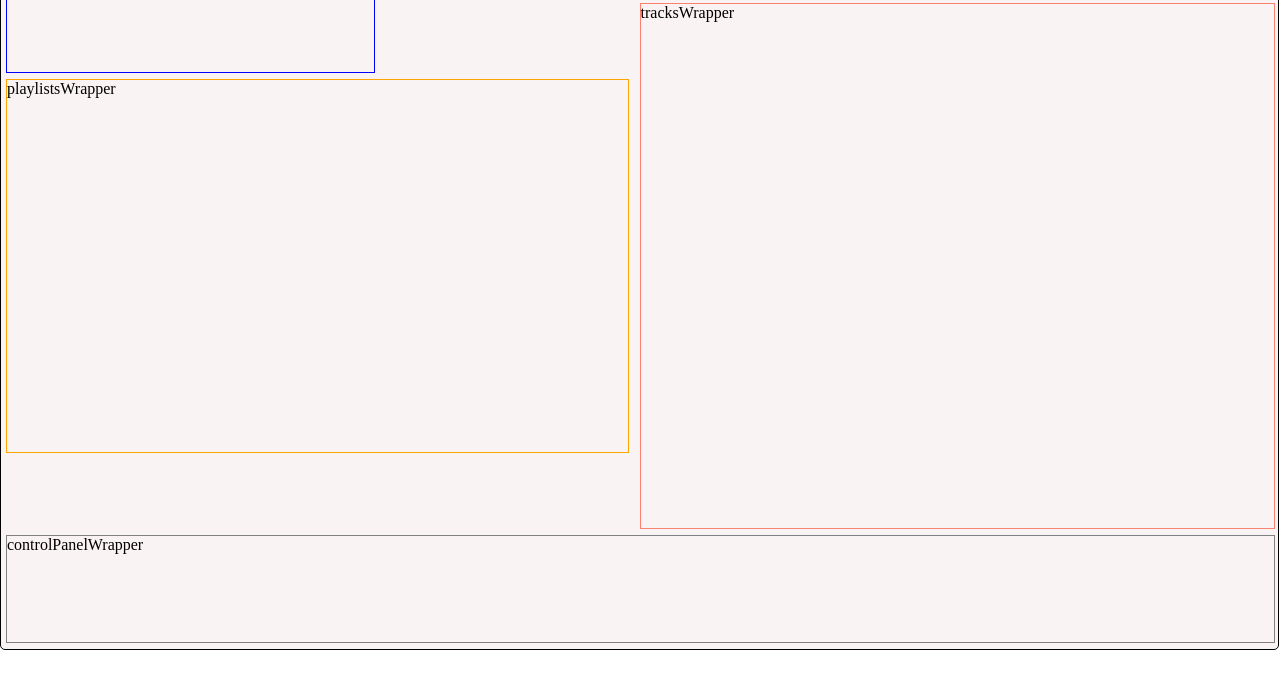
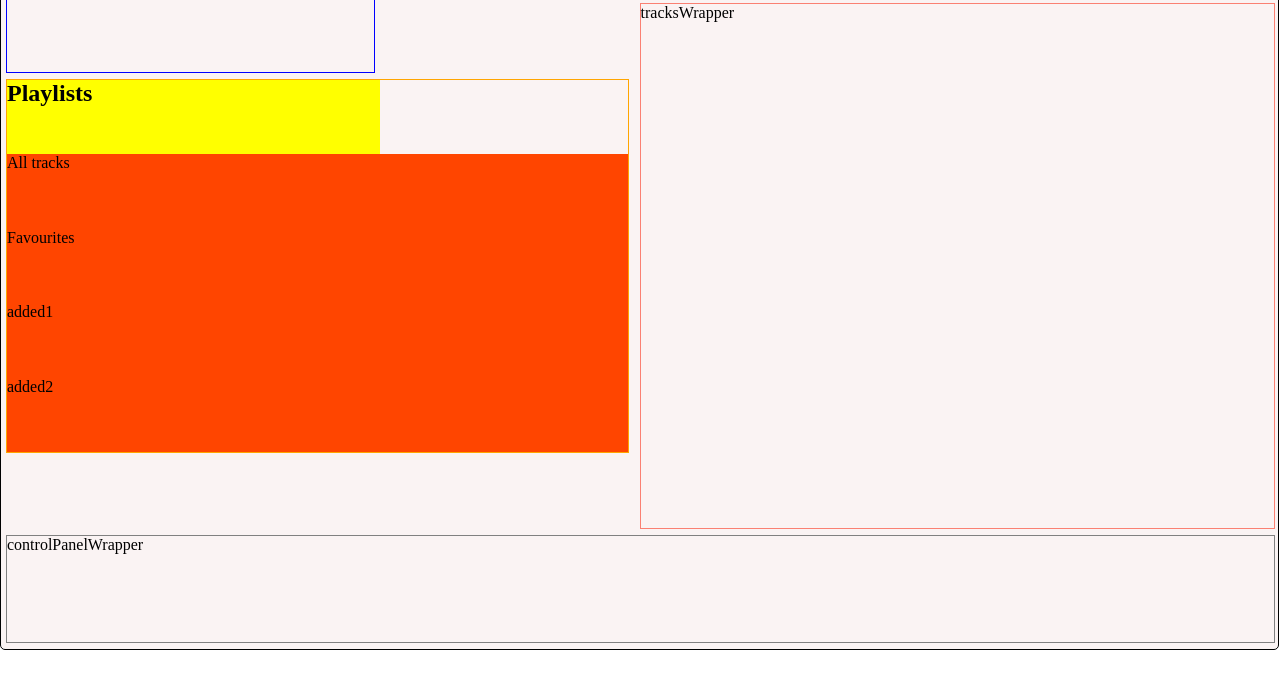
Before and after one commit to martinsmitnya/FoxPlayer, a website: page public/index.html in a window 1280 px wide. Shown: the part 112-800 px from the top of the page. Drawn offline with Linux system fonts and the light colour scheme.

Commit message:
playlistWrapper styled

```diff
--- a/public/index.html
+++ b/public/index.html
@@ -1,21 +1,37 @@
 <!DOCTYPE html>
 <html lang="en">
+
 <head>
   <meta charset="UTF-8">
   <meta name="viewport" content="width=device-width, initial-scale=1.0">
   <link rel="stylesheet" href="style.css">
-  <title>FoxPlayer  </title>
+  <title>FoxPlayer </title>
 </head>
+
 <body>
   <div class="mainWrapper">
+
     <div class="logoNotificationWrapper">
       <img class="logoImage" src="./img/foxplayer.png">
     </div>
-  <div class="playlistsWrapper">playlistsWrapper</div>
+
+    <div class="playlistsWrapper">
+      <h2>Playlists</h2>
+      <p>All tracks</p>
+      <p>Favourites</p>
+      <div class="scrollPlaylistWrapper">
+        <div class="addedPlaylistsWrapper">
+          <p>added1</p>
+          <p>added2</p>
+          <p>added3</p>
+        </div>
+      </div>
+    </div>
     <div class="currentlyPlayingWrapper">currentlyPlayingWrapper</div>
     <div class="tracksWrapper">tracksWrapper</div>
     <div class="controlPanelWrapper">controlPanelWrapper</div>
   </div>
 
 </body>
+
 </html>
--- a/public/style.css
+++ b/public/style.css
@@ -40,6 +40,34 @@
   grid-row: 3/4;
 }
 
+.playlistsWrapper h2 {
+  width: 60%;
+  height: 20%;
+  background-color: yellow;
+}
+
+.playlistsWrapper p {
+  background-color: orangered;
+  height:20%;
+}
+
+/* Added playlists */
+.scrollPlaylistWrapper {
+ height: 40%;
+ background-color: orangered;
+ padding-right: 10px;
+}
+.addedPlaylistsWrapper {
+  height: 100%;
+  overflow: scroll;
+  overflow-x: hidden;
+}
+  /* elements */
+.addedPlaylistsWrapper p {
+  height: 50%;
+}
+/* Added playlists */
+
 .currentlyPlayingWrapper{
   border: 1px solid purple;
   height: 100%;
@@ -63,3 +91,16 @@
   grid-column: 1/6;
   grid-row: 5/6;
 }
+
+
+
+
+
+::-webkit-scrollbar {
+  width: 5px;
+  background-color: rgba(255, 255, 255, 0);
+}
+::-webkit-scrollbar-thumb {
+  background-color: rgba(95, 95, 95, 0.5);
+  border-radius:5px;
+}
```
Lines whose indentation alone changed are shown as unchanged.
